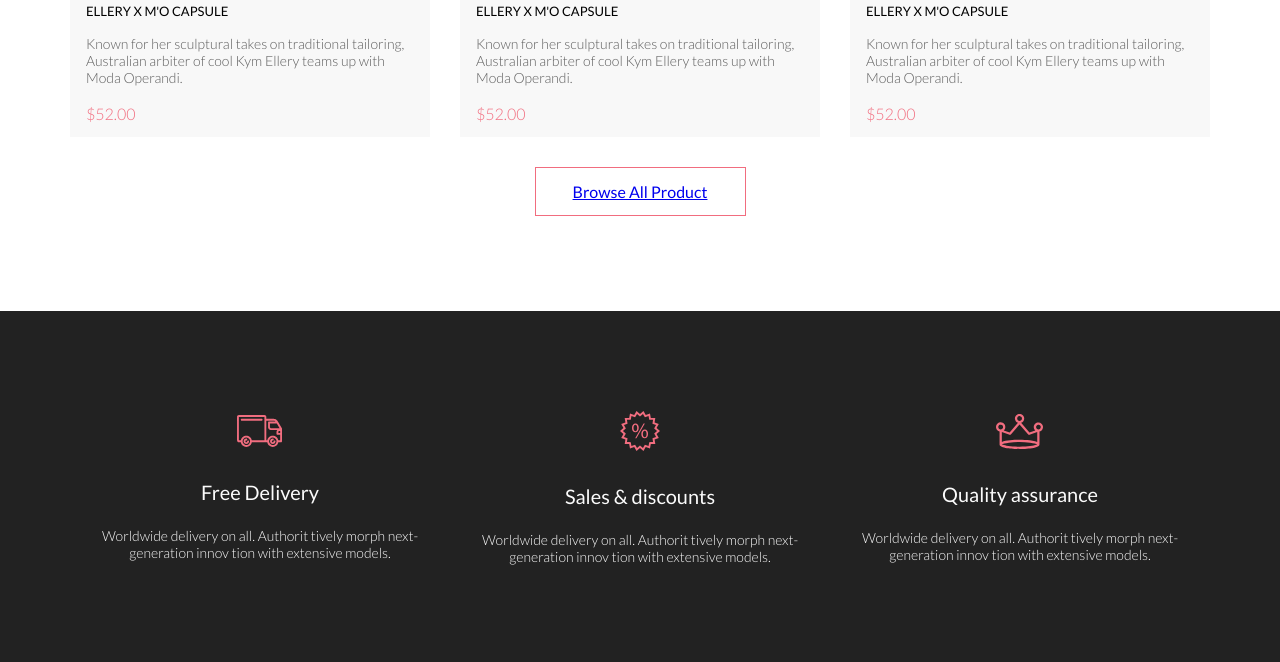
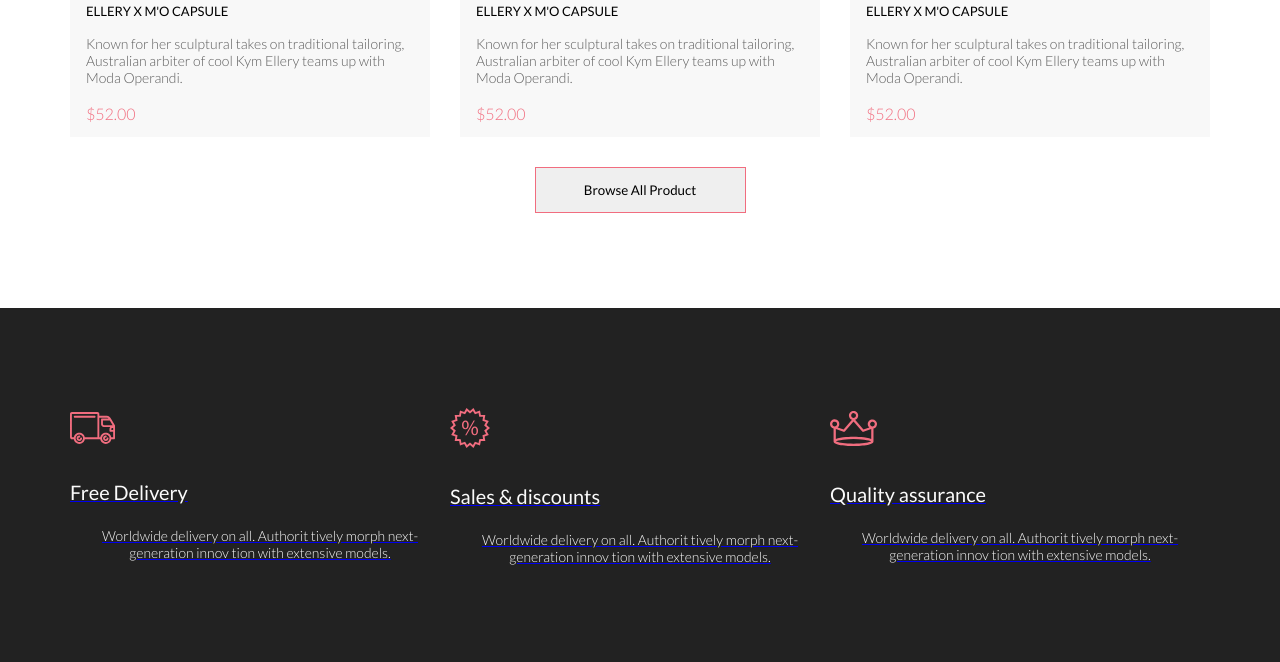
Before and after one commit to andrpek/htmlwebinar, a plain HTML site: page index.html in a window 1280 px wide. Shown: the part 2630-3292 px from the top of the page. Drawn offline with Linux system fonts and the light colour scheme.

```diff
--- a/index.html
+++ b/index.html
@@ -21,7 +21,7 @@
                 <a class="header-logo-link" href="index.html">
                     <img class="header-logo" src="img/logo.png" alt="logo">
                 </a>
-                <a href="#" class="header-search-link">
+                <a class="header-search-link" href="#">
                     <img class="header-search" src="img/icon-search.svg" alt="search">
                 </a>
             </div>
@@ -182,36 +182,34 @@
                 </figure>
             </div>
             <div class="products-browse">
-                <div class="products-browse-button">
-                    <a class="product-browse-button-link" href="#">Browse All Product</a>
-                </div>
+                <button class="products-browse-button">Browse All Product</button>
             </div>
         </div>
     </div>
 
     <div class="benefits">
         <div class="wrap benefits-wrap">
-            <div class="benefits-delivery">
-                <img src="img/icon-delivery.svg" alt="delivery">
+            <a class="benefits-lnk" href="#">
+                <img class="benefits-ico" src="img/icon-delivery.svg" alt="delivery">
                 <p class="benefits-p">Free Delivery</p>
                 <p class="benefits-text-p">Worldwide delivery on all. Authorit tively morph next-generation
                     innov tion with extensive models.
                 </p>
-            </div>
-            <div class="benefits-discount">
-                <img src="img/icon-discount.svg" alt="discount">
+            </a>
+            <a class="benefits-lnk" href="#">
+                <img class="benefits-ico" src="img/icon-discount.svg" alt="discount">
                 <p class="benefits-p">Sales & discounts</p>
                 <p class="benefits-text-p">Worldwide delivery on all. Authorit tively morph next-generation
                     innov tion with extensive models.
                 </p>
-            </div>
-            <div class="benefits-quality">
-                <img src="img/icon-quality.svg" alt="quality">
+            </a>
+            <a class="benefits-lnk" href="#">
+                <img class="benefits-ico" src="img/icon-quality.svg" alt="quality">
                 <p class="benefits-p">Quality assurance</p>
                 <p class="benefits-text-p">Worldwide delivery on all. Authorit tively morph next-generation
                     innov tion with extensive models.
                 </p>
-            </div>
+            </a>
         </div>
     </div>
 
```
Also changed, not shown: cart.html (+1 -1 lines), catalog.html (+10 -10 lines), registration.html (+1 -1 lines).
